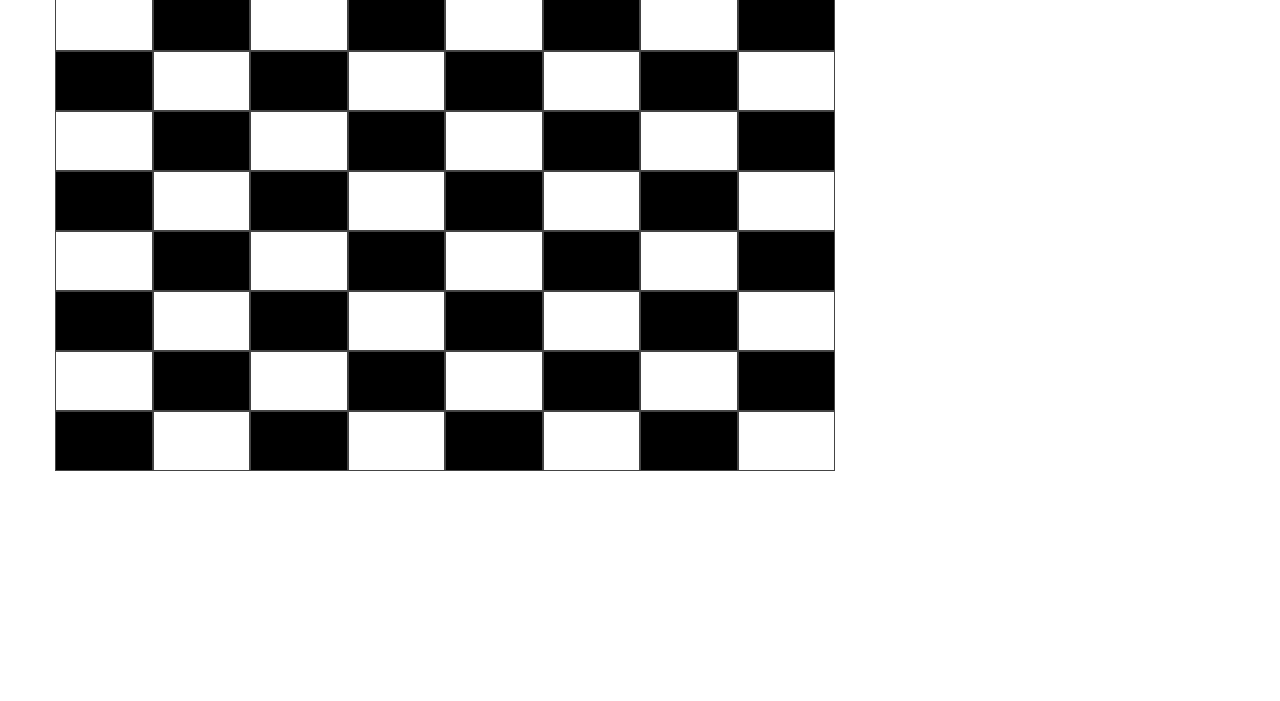
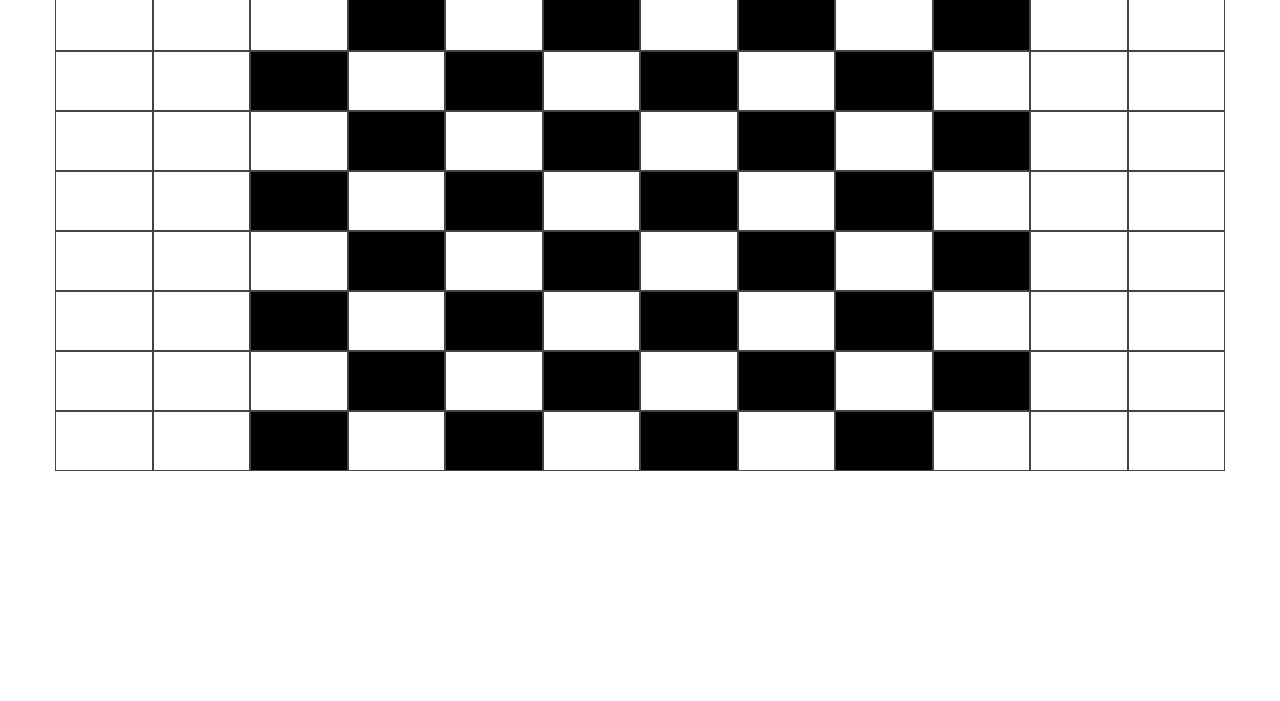
Before and after one commit to sathishdk/chess, a plain HTML site: page index.html in a window 1280 px wide. Shown: the part 99-800 px from the top of the page. Drawn offline with nearby package versions, Linux system fonts and the light colour scheme.

Commit message:
Update index.html

```diff
--- a/index.html
+++ b/index.html
@@ -15,6 +15,8 @@
         <h1>Chess by Sathish DK</h1>
         <div class="col-md-12">
           <div class="row">
+            <div class="col-md-1 none"></div>
+            <div class="col-md-1 none"></div>
             <div class="col-md-1"></div>
             <div class="col-md-1 black"></div>
             <div class="col-md-1"></div>
@@ -23,8 +25,12 @@
             <div class="col-md-1 black"></div>
             <div class="col-md-1"></div>
             <div class="col-md-1 black"></div>
+            <div class="col-md-1 none"></div>
+            <div class="col-md-1 none"></div>
           </div>
           <div class="row">
+            <div class="col-md-1 none"></div>
+            <div class="col-md-1 none"></div>
             <div class="col-md-1 black"></div>
             <div class="col-md-1"></div>
             <div class="col-md-1 black"></div>
@@ -33,8 +39,12 @@
             <div class="col-md-1"></div>
             <div class="col-md-1 black"></div>
             <div class="col-md-1"></div>
+            <div class="col-md-1 none"></div>
+            <div class="col-md-1 none"></div>
           </div>
           <div class="row">
+            <div class="col-md-1 none"></div>
+            <div class="col-md-1 none"></div>
             <div class="col-md-1"></div>
             <div class="col-md-1 black"></div>
             <div class="col-md-1"></div>
@@ -43,8 +53,12 @@
             <div class="col-md-1 black"></div>
             <div class="col-md-1"></div>
             <div class="col-md-1 black"></div>
+            <div class="col-md-1 none"></div>
+            <div class="col-md-1 none"></div>
           </div>
           <div class="row">
+            <div class="col-md-1 none"></div>
+            <div class="col-md-1 none"></div>
             <div class="col-md-1 black"></div>
             <div class="col-md-1"></div>
             <div class="col-md-1 black"></div>
@@ -53,8 +67,12 @@
             <div class="col-md-1"></div>
             <div class="col-md-1 black"></div>
             <div class="col-md-1"></div>
+            <div class="col-md-1 none"></div>
+            <div class="col-md-1 none"></div>
           </div>
           <div class="row">
+            <div class="col-md-1 none"></div>
+            <div class="col-md-1 none"></div>
             <div class="col-md-1"></div>
             <div class="col-md-1 black"></div>
             <div class="col-md-1"></div>
@@ -63,8 +81,12 @@
             <div class="col-md-1 black"></div>
             <div class="col-md-1"></div>
             <div class="col-md-1 black"></div>
+            <div class="col-md-1 none"></div>
+            <div class="col-md-1 none"></div>
           </div>
           <div class="row">
+            <div class="col-md-1 none"></div>
+            <div class="col-md-1 none"></div>
             <div class="col-md-1 black"></div>
             <div class="col-md-1"></div>
             <div class="col-md-1 black"></div>
@@ -73,8 +95,12 @@
             <div class="col-md-1"></div>
             <div class="col-md-1 black"></div>
             <div class="col-md-1"></div>
+            <div class="col-md-1 none"></div>
+            <div class="col-md-1 none"></div>
           </div>
           <div class="row">
+            <div class="col-md-1 none"></div>
+            <div class="col-md-1 none"></div>
             <div class="col-md-1"></div>
             <div class="col-md-1 black"></div>
             <div class="col-md-1"></div>
@@ -83,8 +109,12 @@
             <div class="col-md-1 black"></div>
             <div class="col-md-1"></div>
             <div class="col-md-1 black"></div>
+            <div class="col-md-1 none"></div>
+            <div class="col-md-1 none"></div>
           </div>
           <div class="row">
+            <div class="col-md-1 none"></div>
+            <div class="col-md-1 none"></div>
             <div class="col-md-1 black"></div>
             <div class="col-md-1"></div>
             <div class="col-md-1 black"></div>
@@ -93,6 +123,8 @@
             <div class="col-md-1"></div>
             <div class="col-md-1 black"></div>
             <div class="col-md-1"></div>
+            <div class="col-md-1 none"></div>
+            <div class="col-md-1 none"></div>
           </div>
         </div>
       </div>
```
